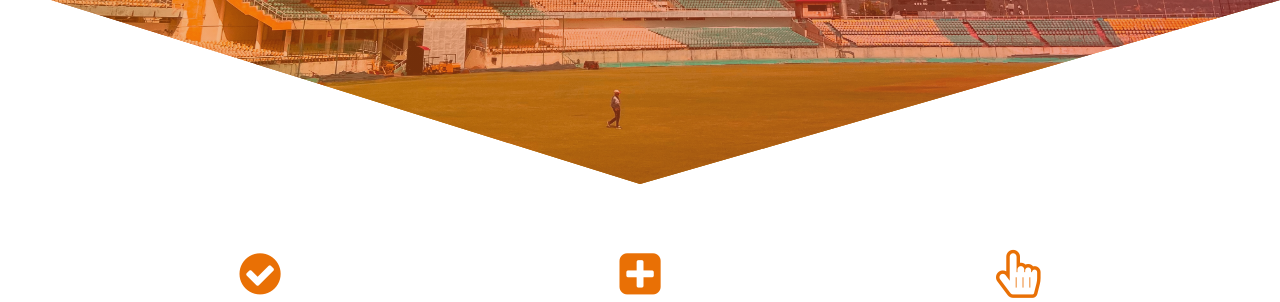
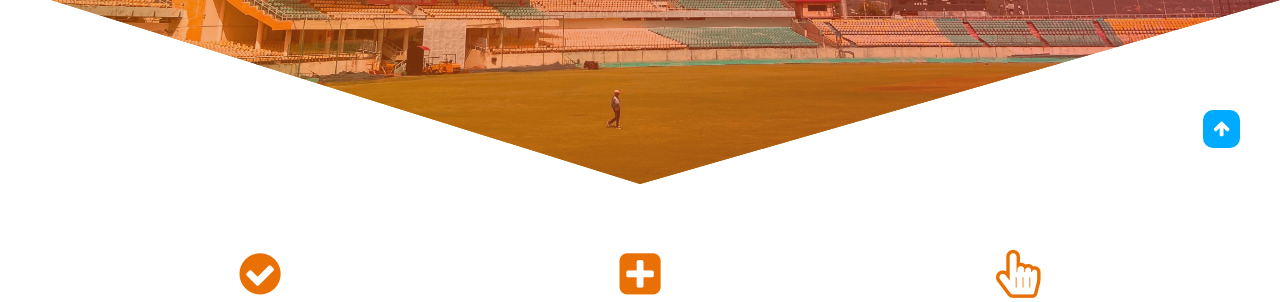
Before and after one commit to arunpandey5/project, a PHP site: page /index.html in a window 1280 px wide. Shown: the part 616-918 px from the top of the page. Run offline with PHP 8.4, Linux system fonts and the light colour scheme; some libraries are stand-ins or nearby versions.

Commit message:
css change

```diff
--- a/css/style.css
+++ b/css/style.css
@@ -1,3 +1,7 @@
+html{
+	scroll-behavior: smooth;
+}
+
 *{margin: 0; padding: 0; box-sizing:border-box; font-family: 'Poppins', sans-serif;}
 
 a{ text-decoration: none; }
@@ -365,3 +369,29 @@ form:hover.form-button button{
 .footersection p{
 		text-align: justify;
 }
+
+#myBtn{
+	position: fixed;
+	bottom: 20px;
+	right: 40px;
+	z-index: 99;
+	border: none;
+	color: #fff;
+	background: #00abff;
+	padding: 10px;
+	border-radius: 10px;
+	font-size: 18px;
+
+}
+
+#myBtn:hover{
+	background-color: #555;
+}
+
+
+
+@media(max-width:768px){
+	.nav-item{
+		text-align: center!important;
+	}
+}
```
